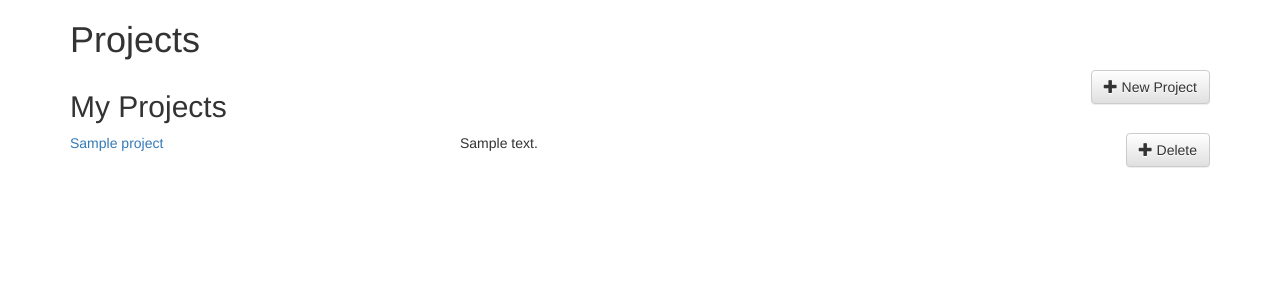
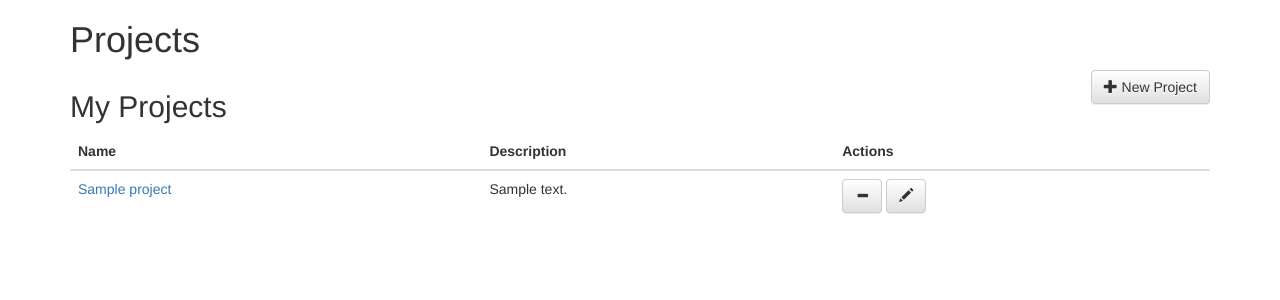
Before and after one commit to RFS-0/ddpmfa, a Django app: page /dpmfa/projects/ in a window 1280 px wide. Shown: the top 300 px of the page. Run offline with Django 3.2, Linux system fonts and the light colour scheme; tables that the repository leaves empty hold one stand-in row (values such as "Sample post"); some libraries are stand-ins or nearby versions.

Commit message:
Some beautifying/cleaning of 'projects' view.

```diff
--- /dev/null
+++ b/ddpmfa/dpmfa/static/dpmfa/css/general.css
@@ -0,0 +1,3 @@
+.dpfma-pre-wrap {
+    white-space: pre-wrap;
+}
--- /dev/null
+++ b/ddpmfa/dpmfa/static/dpmfa/js/general.js
@@ -0,0 +1,5 @@
+(function() {
+    jQuery(document).ready(
+
+    );
+})();
--- a/ddpmfa/dpmfa/templates/dpmfa/page.html
+++ b/ddpmfa/dpmfa/templates/dpmfa/page.html
@@ -7,8 +7,10 @@
     <script type="text/javascript" src="{% static "dpmfa/js/jquery.slim.min.js" %}"></script>
     <script type="text/javascript" src="{% static "dpmfa/js/tether.min.js" %}"></script>
     <script type="text/javascript" src="{% static "dpmfa/js/bootstrap.min.js" %}"></script>
+    <script type="text/javascript" src="{% static "dpmfa/js/general.js" %}"></script>
     <link rel="stylesheet" type="text/css" href="{% static "dpmfa/css/bootstrap.min.css" %}" />
     <link rel="stylesheet" type="text/css" href="{% static "dpmfa/css/bootstrap-theme.min.css" %}" />
+    <link rel="stylesheet" type="text/css" href="{% static "dpmfa/css/general.css" %}" />
 
     <meta name="viewport" content="width=device-width, initial-scale=1, shrink-to-fit=no">
 </head>
--- a/ddpmfa/dpmfa/templates/dpmfa/projects.html
+++ b/ddpmfa/dpmfa/templates/dpmfa/projects.html
@@ -20,29 +20,47 @@
             <h2>My Projects</h2>
         </div>
         <div class="col-xs-12 col-sm-3 text-right">
-            <a href="{% url "dpmfa:new_project" %}" class="btn btn-default">
-                <span class="glyphicon glyphicon-plus" aria-hidden="true"></span>
-                New Project
-            </a>
+            <p>
+                <a href="{% url "dpmfa:new_project" %}" class="btn btn-default">
+                    <span class="glyphicon glyphicon-plus" aria-hidden="true"></span>
+                    New Project
+                </a>
+            </p>
         </div>
     </div>
 
-    {% for project in projects %}
     <div class="row">
-        <div class="col-xs-12 col-sm-4">
-            <a href="{% url "dpmfa:project" project.pk %}">{{project.name}}</a>
-        </div>
-        <div class="col-xs-12 col-sm-6">
-           {{project.description}}
-        </div>
-        <div class="col-xs-12 col-sm-2 text-right">
-            <a href="{% url "dpmfa:delete_project" project.pk %}" class="btn btn-default">
-                <span class="glyphicon glyphicon-plus" aria-hidden="true"></span>
-                Delete
-            </a>
+        <div class="col-xs-12">
+            {% if projects %}
+               <table class="table table-stiped table-hover table-responsive">
+                   <thead class="thead-inverse">
+                    <tr>
+                        <th>Name</th>
+                        <th>Description</th>
+                        <th>Actions</th>
+                    </tr>
+                   </thead>
+                   <tbody>
+                    {% for project in projects %}
+                        <tr>
+                            <td><a href="{% url "dpmfa:project" project.pk %}">{{project.name}}</a></td>
+                            <td class="dpfma-pre-wrap">{{project.description}}</td>
+                            <td>
+                                 <a href="{% url "dpmfa:delete_project" project.pk %}" class="btn btn-default" data-toggle="tooltip" title="Hooray!">
+                                    <span class="glyphicon glyphicon-minus" aria-hidden="true"></span>
+                                </a>
+                                 <a href="{% url "dpmfa:project" project.pk %}" class="btn btn-default">
+                                    <span class="glyphicon glyphicon-pencil" aria-hidden="true"></span>
+                                </a>
+                            </td>
+                        </tr>
+                    {% endfor %}
+                   </tbody>
+               </table>
+            {% else %}
+                <div class="alert alert-info">There are no projects</div>
+            {% endif %}
         </div>
     </div>
-    {% endfor %}
-
 </div>
 {% endblock %}
--- a/ddpmfa/dpmfa/views.py
+++ b/ddpmfa/dpmfa/views.py
@@ -53,10 +53,11 @@ def new_project(request):
     return render(request, 'dpmfa/new_project.html', context)
 
 def delete_project(request, project_pk):
-    context = {}
-    context['project'] = get_object_or_404(models.project, pk=project_pk)
-    context['project'].delete()
-    return render(request, 'dpmfa/delete_project.html', context)
+    project = get_object_or_404(models.project, pk=project_pk)
+    project_name = project.name
+    project.delete()
+    messages.success(request, 'New project "%s" was deleted.' % project_name)
+    return HttpResponseRedirect('/dpmfa/projects/')
 
 def new_model(request, project_pk):
     return HttpResponse("New model for project " + project_pk)
```
